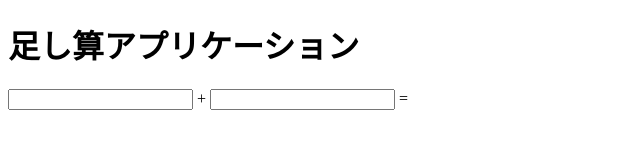
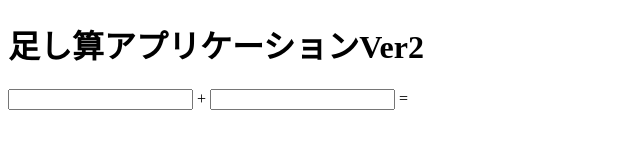
Before and after one commit to RyoSakon001/gha-practice, a plain HTML site: page frontend/index.html in a window 1280 px wide. Shown: the whole page, without its empty margins (0-640 px from the left). Drawn offline with Linux system fonts and the light colour scheme.

Commit message:
frontend ver2

```diff
--- a/frontend/index.html
+++ b/frontend/index.html
@@ -5,7 +5,7 @@
     <title>足し算アプリケーション</title>
   </head>
   <body>
-    <h1>足し算アプリケーション</h1>
+    <h1>足し算アプリケーションVer2</h1>
     <div>
       <input id="input1" type="number" />
       +
```
